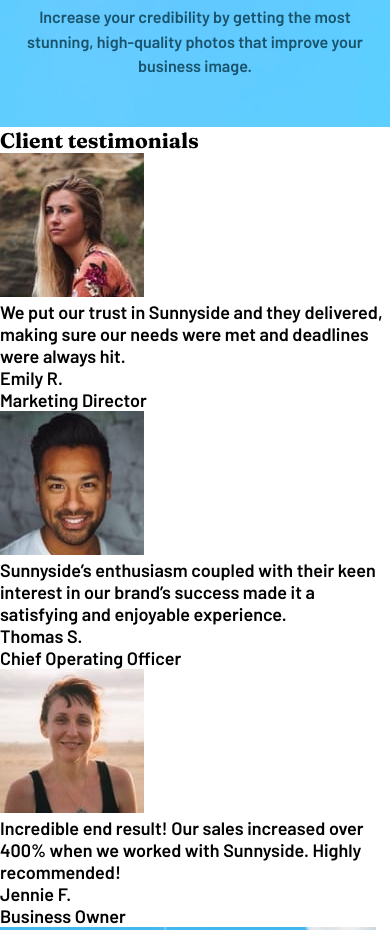
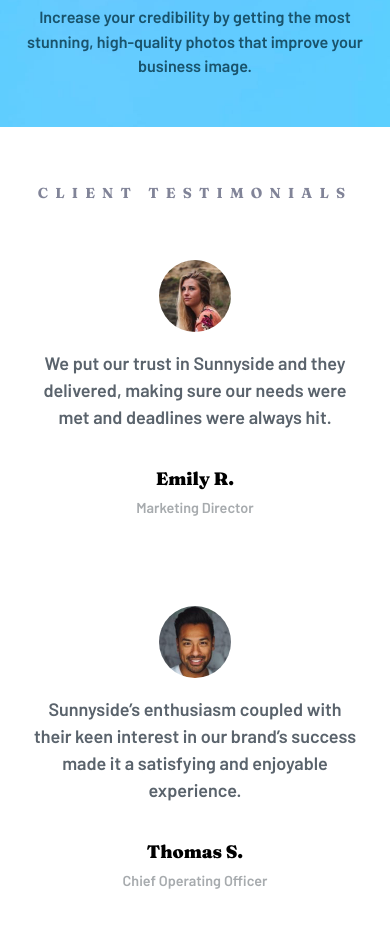
Before and after one commit to john-k-phillips/fm-sunnyside-agency-landing-page, a plain HTML site: page index.html in a window 390 px wide. Shown: the part 3180-4110 px from the top of the page. Drawn offline with Linux system fonts and the light colour scheme.

Commit message:
Testimonial designs complete for mobile.

```diff
--- a/styles/_imports.scss
+++ b/styles/_imports.scss
@@ -2,3 +2,4 @@
 @import './navbar';
 @import './header-content';
 @import './sections';
+@import './testimonials';
--- /dev/null
+++ b/styles/_testimonials.scss
@@ -0,0 +1,42 @@
+#client-testimonials {
+    display: flex;
+    flex-direction: column;
+    text-align: center;
+    h3 {
+        font-size: 0.8em;
+        letter-spacing: 0.5em;
+        text-transform: uppercase;
+        color: $clr-dark-grayish-blue;
+        margin: 4em 0em;
+    }
+}
+
+.client-container {
+    width: 100%;
+    display: flex;
+    justify-content: center;
+    align-items: center;
+    flex-direction: column;
+    text-align: center;
+    margin-bottom: 5em;
+    img {
+        width: 72px;
+        border-radius: 50%;
+        margin-bottom: 1em;
+    }
+    .client-comment {
+        max-width: 85%;
+        color: $clr-very-dark-grayish-blue;
+        line-height: 1.5em;
+    }
+    h4 {
+        font-family: $font-fraunces;
+        font-weight: 900;
+        margin-top: 2em;
+        margin-bottom: 0.5em;
+    }
+    .client-role {
+        color: $clr-grayish-blue;
+        font-size: 0.8em;
+    }
+}
```
Also changed, not shown: styles/styles.css, 1 other file.
